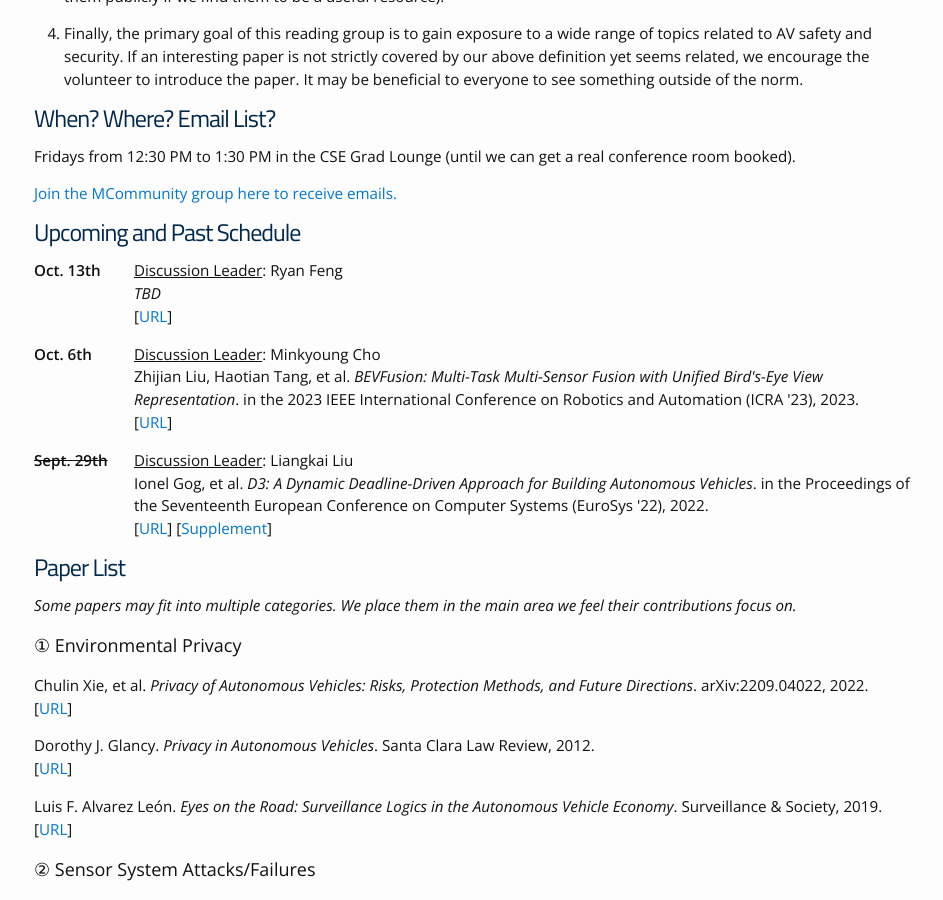
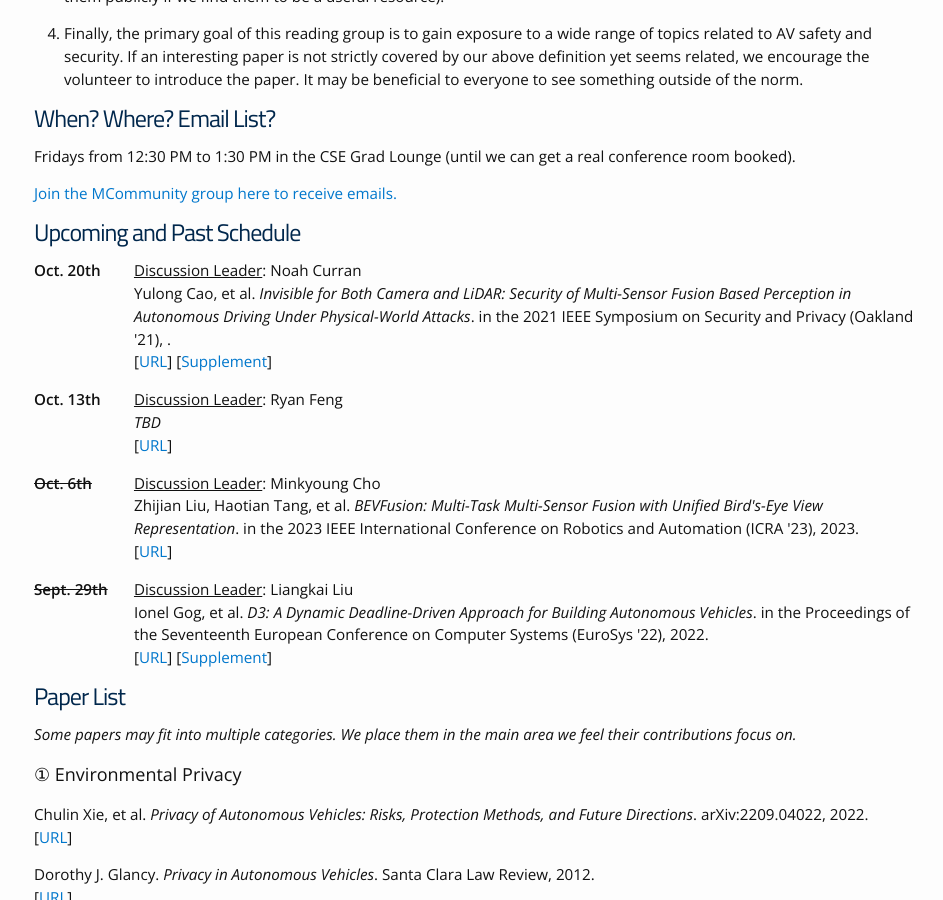
Before and after one commit to noah-curran/noah-curran.github.io, a Jekyll site: the page built from av-safe-sec.md, in a window 1280 px wide and 900 px high, scrolled down 1413 px. Shown: the whole window, without its empty margins (161-1104 px from the left). Built offline with Jekyll 4.4.1, drawn with Linux system fonts in a browser that asks for light colours.

Commit message:
update new paper

```diff
--- a/av-safe-sec.md
+++ b/av-safe-sec.md
@@ -56,8 +56,9 @@
 
 # Upcoming and Past Schedule
 
+{% include readinggroupevent.html date="Oct. 20th" volunteer="Noah Curran" authors="Yulong Cao, et al" title="Invisible for Both Camera and LiDAR: Security of Multi-Sensor Fusion Based Perception in Autonomous Driving Under Physical-World Attacks" pubvenue="in the 2021 IEEE Symposium on Security and Privacy (Oakland '21)" url="https://ieeexplore.ieee.org/abstract/document/9519442" supp="https://www.usenix.org/conference/usenixsecurity23/presentation/cao" %}
 {% include readinggroupevent.html date="Oct. 13th" volunteer="Ryan Feng" title="TBD" url="" %}
-{% include readinggroupevent.html date="Oct. 6th" volunteer="Minkyoung Cho" authors="Zhijian Liu, Haotian Tang, et al" title="BEVFusion: Multi-Task Multi-Sensor Fusion with Unified Bird's-Eye View Representation" pubvenue="in the 2023 IEEE International Conference on Robotics and Automation (ICRA '23)" year="2023" url="https://ieeexplore.ieee.org/abstract/document/10160968" %}
+{% include readinggroupeventpast.html date="Oct. 6th" volunteer="Minkyoung Cho" authors="Zhijian Liu, Haotian Tang, et al" title="BEVFusion: Multi-Task Multi-Sensor Fusion with Unified Bird's-Eye View Representation" pubvenue="in the 2023 IEEE International Conference on Robotics and Automation (ICRA '23)" year="2023" url="https://ieeexplore.ieee.org/abstract/document/10160968" %}
 {% include readinggroupeventpast.html date="Sept. 29th" volunteer="Liangkai Liu" authors="Ionel Gog, et al" title="D3: A Dynamic Deadline-Driven Approach for Building Autonomous Vehicles" pubvenue="in the Proceedings of the Seventeenth European Conference on Computer Systems (EuroSys '22)" year="2022" url="https://dl.acm.org/doi/10.1145/3492321.3519576" supp="https://arxiv.org/pdf/2302.01568.pdf" %}
 
 # Paper List
```
